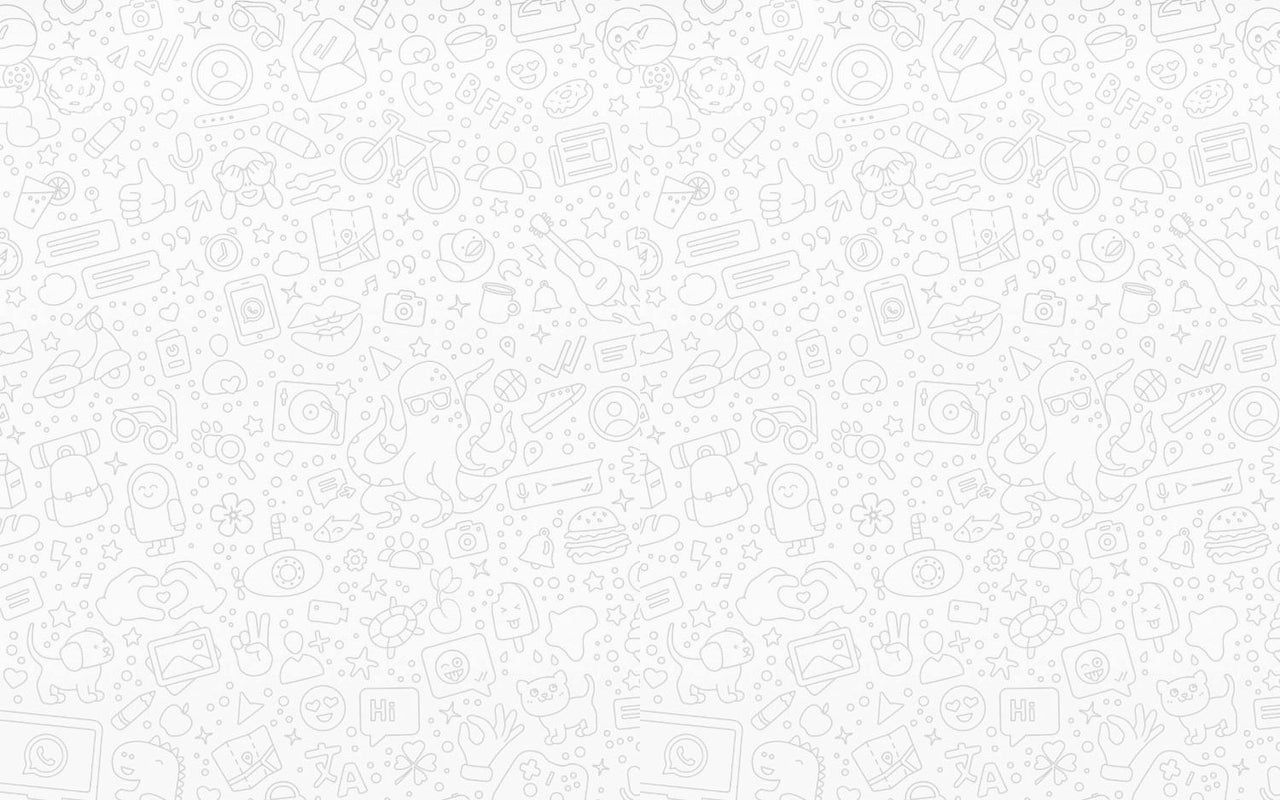
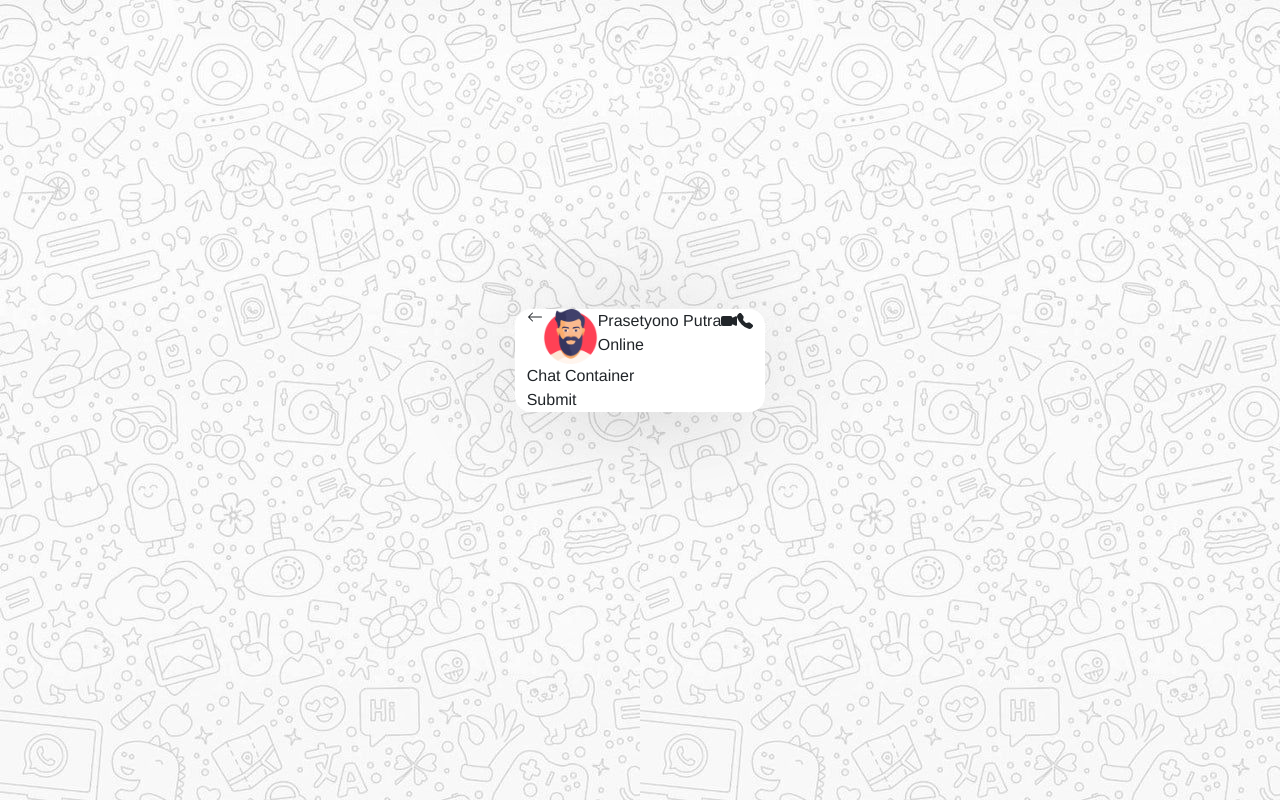
Before and after one commit to prasetyonoputra/cakap_react, a React (Create React App) app: page /chat in a window 1280 px wide. Before the commit this address had no page. Built offline with nearby package versions, Linux system fonts and the light colour scheme.

Commit message:
Bootstrap

```diff
--- a/package.json
+++ b/package.json
@@ -6,6 +6,7 @@
     "@testing-library/jest-dom": "^5.17.0",
     "@testing-library/react": "^13.4.0",
     "@testing-library/user-event": "^13.5.0",
+    "bootstrap": "^5.3.3",
     "react": "^18.2.0",
     "react-dom": "^18.2.0",
     "react-router-dom": "^6.22.3",
--- a/src/App.jsx
+++ b/src/App.jsx
@@ -4,6 +4,8 @@ import './styles/Form.css';
 import LoginPage from "./pages/LoginPage";
 import RegisterPage from "./pages/RegisterPage";
 import HomePage from "./pages/HomePage";
+import ChatPage from "./pages/ChatPage";
+import 'bootstrap/dist/css/bootstrap.min.css';
 
 export default function App() {
   return (
@@ -13,6 +15,7 @@ export default function App() {
         <Route path="/login" Component={LoginPage} />
         <Route path="/register" Component={RegisterPage} />
         <Route path="/home" Component={HomePage} />
+        <Route path="/chat" Component={ChatPage} />
       </Routes>
     </Router>
   );
--- /dev/null
+++ b/src/pages/ChatPage.jsx
@@ -0,0 +1,71 @@
+import Container from "../components/Container";
+
+export default function ChatPage() {
+  return (
+    <Container>
+      <div className="header-chat item-row-around">
+        <div className="item-row">
+          <svg
+            xmlns="http://www.w3.org/2000/svg"
+            width="16"
+            height="16"
+            fill="currentColor"
+            class="bi bi-arrow-left"
+            viewBox="0 0 16 16"
+          >
+            <path
+              fill-rule="evenodd"
+              d="M15 8a.5.5 0 0 0-.5-.5H2.707l3.147-3.146a.5.5 0 1 0-.708-.708l-4 4a.5.5 0 0 0 0 .708l4 4a.5.5 0 0 0 .708-.708L2.707 8.5H14.5A.5.5 0 0 0 15 8"
+            />
+          </svg>
+
+          <img
+            width={55}
+            height={55}
+            src="./assets/images/default-logo.png"
+            alt="Profile Logo"
+          />
+
+          <div className="item-column">
+            <span>Prasetyono Putra</span>
+            <span>Online</span>
+          </div>
+        </div>
+
+        <div>
+          <svg
+            xmlns="http://www.w3.org/2000/svg"
+            width="16"
+            height="16"
+            fill="currentColor"
+            class="bi bi-camera-video-fill"
+            viewBox="0 0 16 16"
+          >
+            <path
+              fill-rule="evenodd"
+              d="M0 5a2 2 0 0 1 2-2h7.5a2 2 0 0 1 1.983 1.738l3.11-1.382A1 1 0 0 1 16 4.269v7.462a1 1 0 0 1-1.406.913l-3.111-1.382A2 2 0 0 1 9.5 13H2a2 2 0 0 1-2-2z"
+            />
+          </svg>
+
+          <svg
+            xmlns="http://www.w3.org/2000/svg"
+            width="16"
+            height="16"
+            fill="currentColor"
+            class="bi bi-telephone-fill"
+            viewBox="0 0 16 16"
+          >
+            <path
+              fill-rule="evenodd"
+              d="M1.885.511a1.745 1.745 0 0 1 2.61.163L6.29 2.98c.329.423.445.974.315 1.494l-.547 2.19a.68.68 0 0 0 .178.643l2.457 2.457a.68.68 0 0 0 .644.178l2.189-.547a1.75 1.75 0 0 1 1.494.315l2.306 1.794c.829.645.905 1.87.163 2.611l-1.034 1.034c-.74.74-1.846 1.065-2.877.702a18.6 18.6 0 0 1-7.01-4.42 18.6 18.6 0 0 1-4.42-7.009c-.362-1.03-.037-2.137.703-2.877z"
+            />
+          </svg>
+        </div>
+      </div>
+
+      <div className="chat-container">Chat Container</div>
+
+      <div className="chat-submit">Submit</div>
+    </Container>
+  );
+}
--- /dev/null
+++ b/src/styles/Chat.css
@@ -0,0 +1,7 @@
+.header-chat {
+
+}
+
+.img-profile {
+    width: 20px;
+}
--- a/src/styles/Style.css
+++ b/src/styles/Style.css
@@ -9,11 +9,23 @@
 .center-item {
   display: flex;
   justify-content: center;
+  justify-content: center;
 }
 
 .item-column {
   display: flex;
-  justify-content: space-around;
+  flex-direction: column;
+}
+
+.item-row {
+  display: flex;
+  flex-direction: row;
+}
+
+.item-row-around {
+  display: flex;
+  justify-content: space-between;
+  flex-direction: row;
 }
 
 @media screen and (max-width: 600px) {
```
Also changed, not shown: public/assets/images/default-logo.png (added), 1 other file (tests, documents, lock files or other folders).
